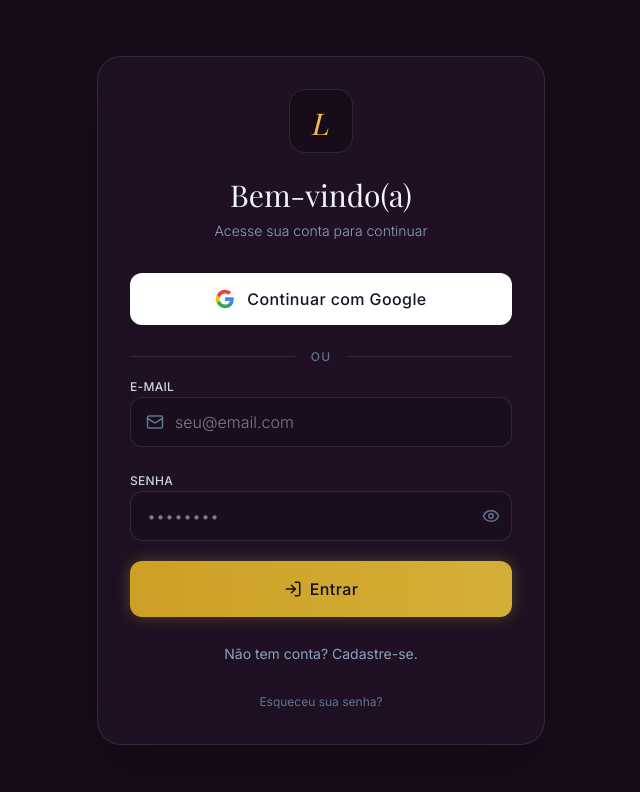
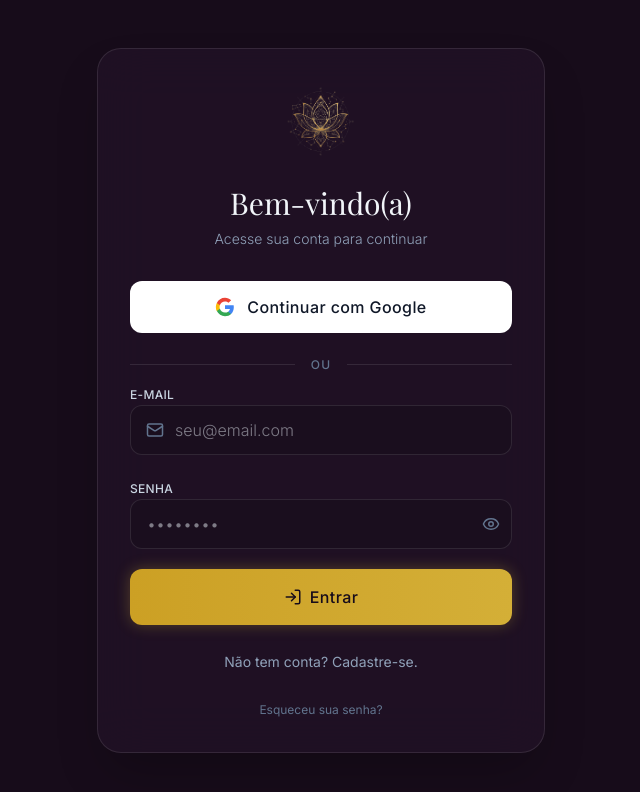
Before and after one commit to brugo/academia-lotus-site, a Next.js app: page /login in a window 1280 px wide. Shown: the top 792 px of the page, without its empty margins (319-959 px from the left). Built offline with nearby package versions, Linux system fonts and the light colour scheme; no server answers; a web font is replaced by a local one.

Commit message:
style: replace placeholder 'L' box with official golden lotus logo on login page

```diff
--- a/src/app/login/page.tsx
+++ b/src/app/login/page.tsx
@@ -2,8 +2,10 @@
 
 import { useState, Suspense } from "react";
 import { useRouter, useSearchParams } from "next/navigation";
+import Image from "next/image";
 import { createClient } from "@/utils/supabase/client";
 import { Eye, EyeOff, AlertCircle, Mail, LogIn, UserPlus } from "lucide-react";
+
 
 function LoginContent() {
   const [fullName, setFullName] = useState("");
@@ -101,8 +103,15 @@ function LoginContent() {
   return (
     <div className="w-full max-w-md bg-midnight-900/60 backdrop-blur-xl border border-white/10 rounded-3xl p-8 relative z-10 shadow-2xl">
       <div className="text-center mb-8">
-        <div className="w-16 h-16 bg-midnight-950 border border-white/10 text-gold-400 rounded-2xl flex items-center justify-center mx-auto mb-6 shadow-inner">
-          <span className="font-serif text-3xl italic mr-1 mt-1">L</span>
+        <div className="relative w-20 h-20 mx-auto mb-6 flex items-center justify-center">
+          <Image
+            src="/logo.png"
+            alt="Academia de Lótus"
+            width={80}
+            height={80}
+            className="object-contain w-full h-full transition-transform duration-500 hover:scale-110"
+            priority
+          />
         </div>
         <h1 className="font-serif text-3xl text-slate-100 mb-2">
           {isForgotPassword ? "Recuperar Senha" : (isRegistering ? "Bem-vindo(a)" : "Bem-vindo(a)")}
```
